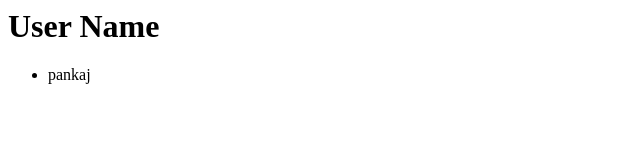
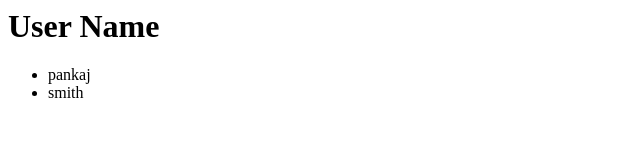
Before and after one commit to singhpankaj824/git-real, a plain HTML site: page user.html in a window 1280 px wide. Shown: the full height of the page, 0-640 px from the left. Drawn offline with Linux system fonts and the light colour scheme.

Commit message:
file update and delete

```diff
--- a/user.html
+++ b/user.html
@@ -7,6 +7,9 @@
 <li>
 pankaj
 </li>
+<li>
+smith
+</li>
 </ul>
 </body>
 </html>
```
